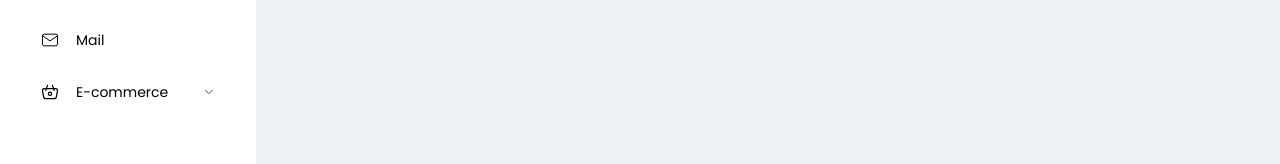
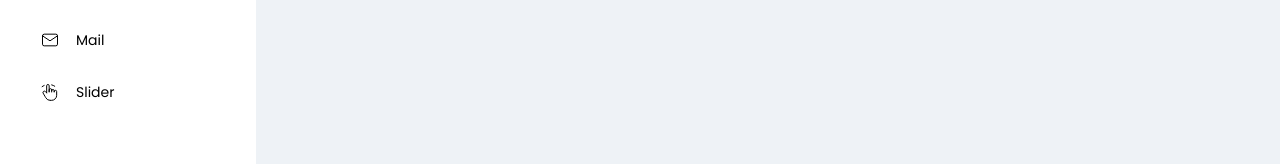
Before and after one commit to AliKarabulut/next-shop, a Next.js app: page /admin/dashboard/edit-product in a window 1280 px wide. Shown: the part 198-362 px from the top of the page. Built offline with nearby package versions, Linux system fonts and the light colour scheme.

Commit message:
Add HandMoveIcon component to LeftMenu

```diff
--- a/src/components/admin/left-menu/index.tsx
+++ b/src/components/admin/left-menu/index.tsx
@@ -1,21 +1,16 @@
-"use client"
+"use client";
 import { useDispatch, useSelector } from "react-redux";
 import { narrowedAction } from "@/store/admin/isNarrowed";
 import TruckDeliveryIcon from "@/icons/admin/truck";
 import BasketIcon from "@/icons/admin/basket";
 import MailIcon from "@/icons/admin/mail";
 import Button from "@/ui/button";
+import HandMoveIcon from "@/icons/admin/hand-move";
 
 const list = [
   { item: "New Prouct", href: "new-product" },
   { item: "Edit Product", href: "edit-product" },
   { item: "Products", href: "products" },
-];
-
-const list2 = [
-  { item: "New Prouct", href: "new-products" },
-  { item: "Edit Product", href: "edit-products" },
-  { item: "Products", href: "productss" },
 ];
 
 const LeftMenu: React.FC = () => {
@@ -24,9 +19,12 @@ const LeftMenu: React.FC = () => {
   const dispatch = useDispatch();
 
   return (
-    <nav className={`flex-shrink-0 px-4 py-6 bg-white h-[calc(100vh-80px)] max-sm:absolute z-10 top-20 left-0 duration-300 ${isMobile ? "max-sm:translate-x-0" : "max-sm:-translate-x-72 "} `}
-    onMouseEnter={() => isClicked && dispatch(narrowedAction.onNarrowed())}
-    onMouseLeave={() => isClicked && dispatch(narrowedAction.offNarrowed())}
+    <nav
+      className={`flex-shrink-0 px-4 py-6 bg-white h-[calc(100vh-80px)] max-sm:absolute z-10 top-20 left-0 duration-300 ${
+        isMobile ? "max-sm:translate-x-0" : "max-sm:-translate-x-72 "
+      } `}
+      onMouseEnter={() => isClicked && dispatch(narrowedAction.onNarrowed())}
+      onMouseLeave={() => isClicked && dispatch(narrowedAction.offNarrowed())}
     >
       <Button text="Order" href="order">
         <TruckDeliveryIcon className="flex-shrink-0" />
@@ -37,8 +35,8 @@ const LeftMenu: React.FC = () => {
       <Button text="Mail" href="mail">
         <MailIcon className="flex-shrink-0" />
       </Button>
-      <Button text="E-commerce" subMenuItems={list2}>
-        <BasketIcon className="flex-shrink-0" />
+      <Button text="Slider" href="slider">
+        <HandMoveIcon className="flex-shrink-0"/>
       </Button>
     </nav>
   );
--- /dev/null
+++ b/src/icons/admin/hand-move.tsx
@@ -0,0 +1,30 @@
+import React from "react";
+
+type HandMoveIconProps = {
+  className?: string;
+};
+
+const HandMoveIcon = ({ className }: HandMoveIconProps) => (
+  <svg
+    {...{ className }}
+    xmlns="http://www.w3.org/2000/svg"
+    width="20"
+    height="20"
+    viewBox="0 0 24 24"
+    strokeWidth="1.2"
+    stroke="currentColor"
+    fill="none"
+    strokeLinecap="round"
+    strokeLinejoin="round"
+  >
+    <path stroke="none" d="M0 0h24v24H0z" fill="none" />
+    <path d="M8 13v-8.5a1.5 1.5 0 0 1 3 0v7.5" />
+    <path d="M11 11.5v-2a1.5 1.5 0 0 1 3 0v2.5" />
+    <path d="M14 10.5a1.5 1.5 0 0 1 3 0v1.5" />
+    <path d="M17 11.5a1.5 1.5 0 0 1 3 0v4.5a6 6 0 0 1 -6 6h-2h.208a6 6 0 0 1 -5.012 -2.7l-.196 -.3c-.312 -.479 -1.407 -2.388 -3.286 -5.728a1.5 1.5 0 0 1 .536 -2.022a1.867 1.867 0 0 1 2.28 .28l1.47 1.47" />
+    <path d="M2.541 5.594a13.487 13.487 0 0 1 2.46 -1.427" />
+    <path d="M14 3.458c1.32 .354 2.558 .902 3.685 1.612" />
+  </svg>
+);
+
+export default HandMoveIcon;
```
